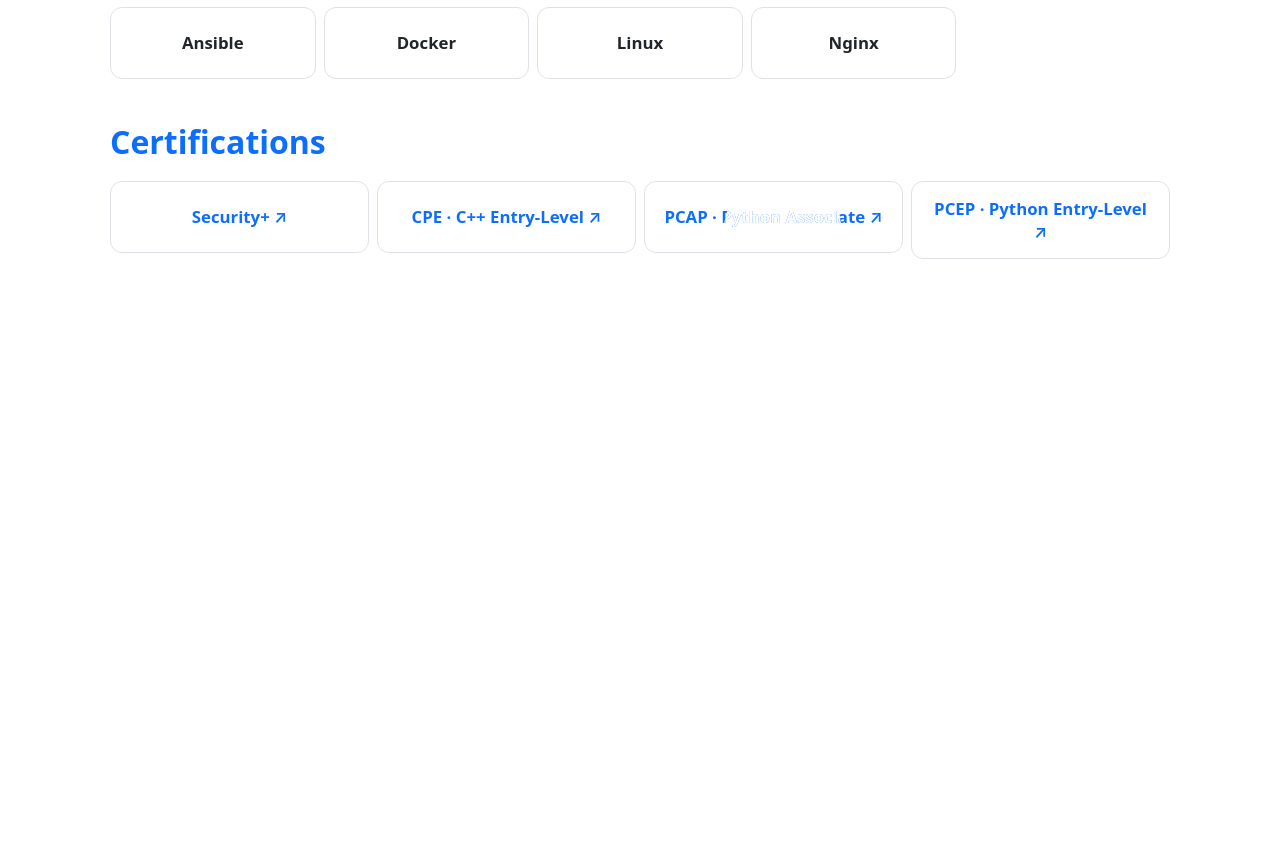
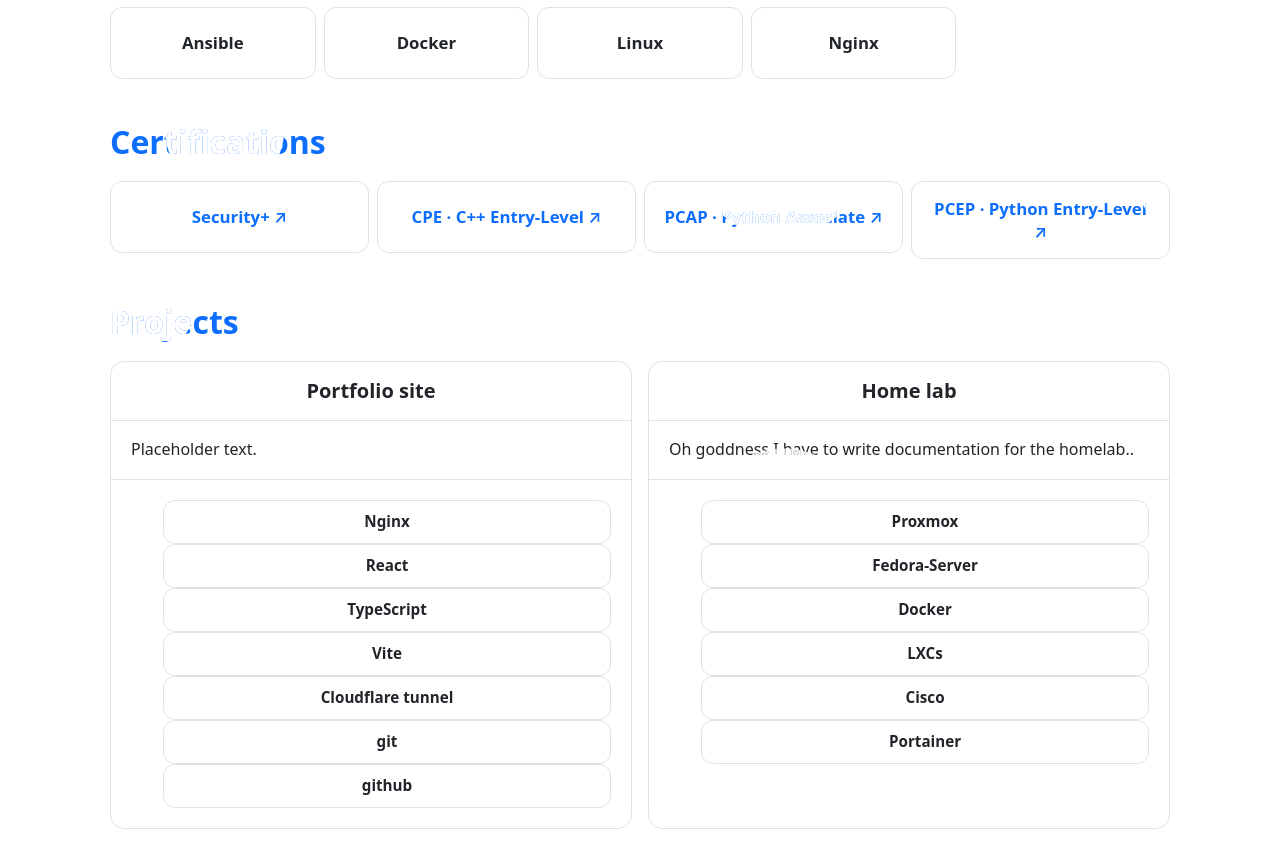
Before and after one commit to Aaron4554/web-portfolio, a React (Vite) app in the folder frontend/: page / in a window 1280 px wide. Shown: the part 1800-2661 px from the top of the page. Before the commit the page ends 2091 px from the top, so only its background shows below. Built offline with nearby package versions, Linux system fonts and the light colour scheme.

Commit message:
Added a project, added Projects to App.tsx

```diff
--- a/frontend/src/App.tsx
+++ b/frontend/src/App.tsx
@@ -5,6 +5,7 @@
 import Interests from "./components/Interests";
 import Tools from "./components/Tools";
 import Certifications from "./components/Certifications";
+import Projects from "./components/Projects";
 
 function App() {
   return (
@@ -16,6 +17,7 @@
         <Interests />
         <Tools />
         <Certifications />
+        <Projects />
       </main>
     </BubbleBackground>
   );
--- a/frontend/src/components/Projects.css
+++ b/frontend/src/components/Projects.css
@@ -44,7 +44,7 @@
 }
 
 .project__tools {
-  --tile-min: 7rem;
+  --tile-min: 9rem;
   padding: 1.25rem;
 }
 
--- a/frontend/src/components/Projects.tsx
+++ b/frontend/src/components/Projects.tsx
@@ -29,6 +29,11 @@
       "git",
       "github",
     ],
+  },
+  {
+    name: "Home lab",
+    description: "Oh goddness I have to write documentation for the homelab..",
+    tools: ["Proxmox", "Fedora-Server", "Docker", "LXCs", "Cisco", "Portainer"],
   },
 ];
 
```
